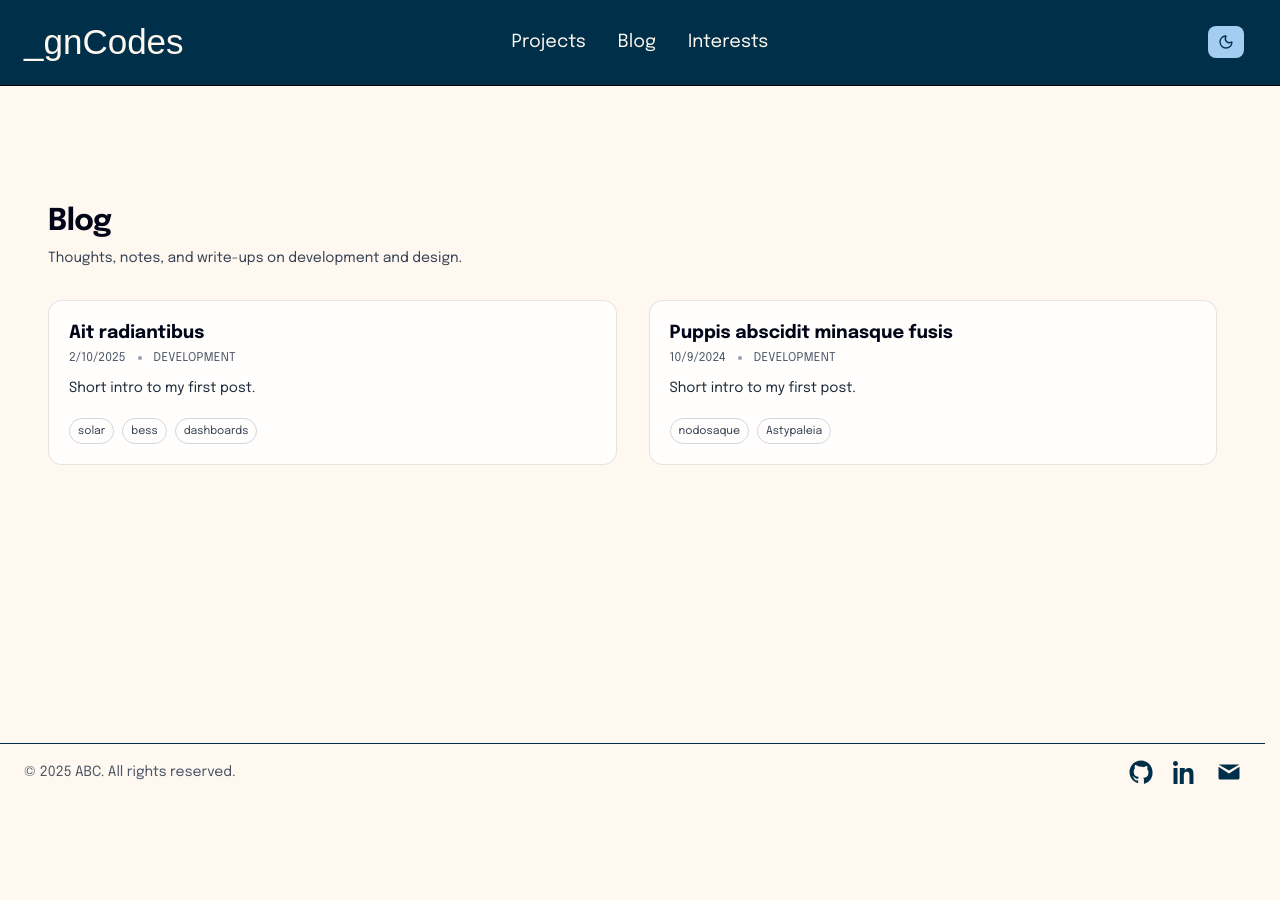
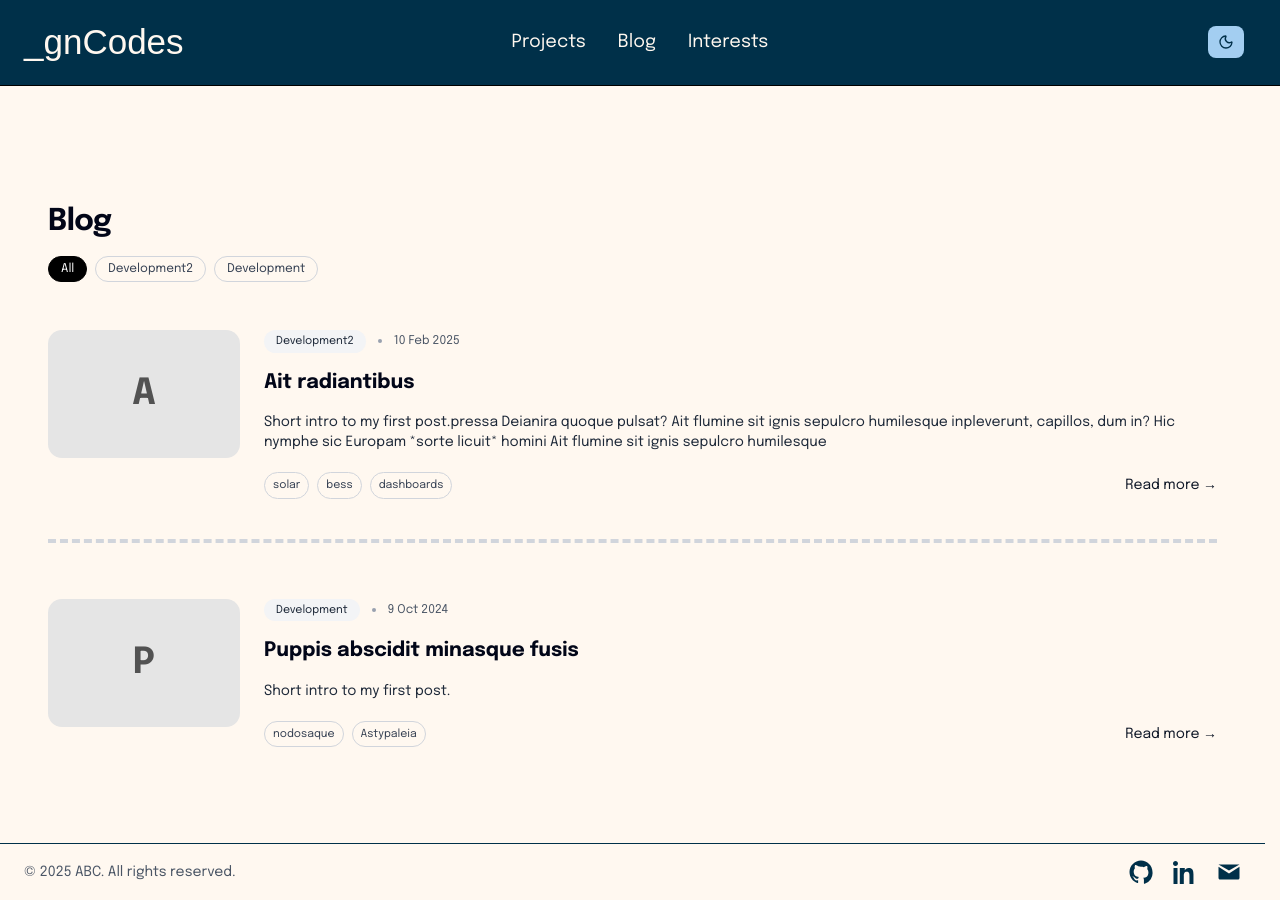
Before and after one commit to GouriNK/portfolio, a Next.js app: page /blog in a window 1280 px wide. Before the commit the page ends 800 px from the top, so only its background shows below. Built offline with nearby package versions, Linux system fonts and the light colour scheme; a web font is replaced by a local one.

Commit message:
Changed styling of blog page and project page

```diff
--- /dev/null
+++ b/app/blog/blog-list.tsx
@@ -0,0 +1,140 @@
+"use client";
+
+import Link from "next/link";
+import { useMemo, useState } from "react";
+
+type BlogPost = ReturnType<typeof import("@/lib/posts").getAllPosts>[number];
+
+interface BlogListProps {
+  posts: BlogPost[];
+}
+
+export function BlogList({ posts }: BlogListProps) {
+  const [selectedCategory, setSelectedCategory] = useState<string>("All");
+
+  const categories = useMemo(() => {
+    const unique = new Set<string>();
+    posts.forEach((p) => {
+      if (p.category) unique.add(p.category);
+    });
+    return ["All", ...Array.from(unique)];
+  }, [posts]);
+
+  const filteredPosts = useMemo(() => {
+    if (selectedCategory === "All") return posts;
+    return posts.filter((p) => p.category === selectedCategory);
+  }, [posts, selectedCategory]);
+
+  return (
+    <section className="container mx-auto px-6 py-16 space-y-12">
+      <header className="space-y-4">
+        <div>
+          <h1 className="text-3xl font-semibold tracking-tight mb-2">Blog</h1>
+        </div>
+
+        {/* Category chips */}
+        <div className="flex flex-wrap gap-2">
+          {categories.map((cat) => {
+            const isActive = cat === selectedCategory;
+            return (
+              <button
+                key={cat}
+                type="button"
+                onClick={() => setSelectedCategory(cat)}
+                className={`inline-flex items-center rounded-full border px-3 py-1 text-xs font-medium transition
+                  ${
+                    isActive
+                      ? "border-black bg-black text-white dark:border-white dark:bg-white dark:text-black"
+                      : "border-gray-300 text-gray-700 hover:border-black/70 hover:text-black dark:border-gray-600 dark:text-gray-200 dark:hover:border-white/80 dark:hover:text-white"
+                  }`}
+              >
+                {cat}
+              </button>
+            );
+          })}
+        </div>
+      </header>
+
+      <div className="space-y-14">
+        {filteredPosts.map((post, index) => (
+          <div key={post.id}>
+            <Link
+              href={`/blog/${post.slug}`}
+              className="group flex flex-col sm:flex-row gap-6"
+            >
+              {/* Left image area */}
+              <div className="w-full sm:w-48 h-32 sm:h-32 shrink-0 flex items-center justify-center
+                              bg-neutral-200 dark:bg-neutral-800 rounded-xl overflow-hidden">
+                {/* Replace this with post.image later */}
+                <span className="text-4xl font-bold text-neutral-600 dark:text-neutral-300">
+                  {post.title.charAt(0)}
+                </span>
+              </div>
+
+              {/* Right content area */}
+              <div className="flex flex-col flex-1 gap-4">
+                {/* Meta row */}
+                <div className="flex flex-wrap items-center gap-3 text-xs text-gray-600 dark:text-gray-400">
+                  <span className="rounded-full bg-gray-100 dark:bg-neutral-800
+                                   px-3 py-1 text-[11px] font-medium text-gray-800 dark:text-gray-100">
+                    {post.category}
+                  </span>
+
+                  <span className="h-1 w-1 rounded-full bg-gray-400" />
+                  <time dateTime={post.date}>
+                    {new Date(post.date).toLocaleDateString("en-GB", {
+                      day: "numeric",
+                      month: "short",
+                      year: "numeric",
+                    })}
+                  </time>
+                </div>
+
+                {/* Title */}
+                <h2 className="text-xl font-semibold leading-snug group-hover:underline">
+                  {post.title}
+                </h2>
+
+                {/* Summary */}
+                <p className="text-sm text-gray-800 dark:text-gray-200">
+                  {post.summary}
+                </p>
+
+                {/* Tags + Read More */}
+                <div className="flex items-center justify-between mt-1">
+                  <div className="flex flex-wrap gap-2">
+                    {post.tags.map((tag) => (
+                      <span
+                        key={tag}
+                        className="text-[11px] px-2 py-1 rounded-full
+                                   border border-gray-300 dark:border-gray-600
+                                   text-gray-700 dark:text-gray-200"
+                      >
+                        {tag}
+                      </span>
+                    ))}
+                  </div>
+
+                  <span className="inline-flex items-center text-sm font-medium text-gray-900 dark:text-gray-100 group-hover:underline">
+                    Read more →
+                  </span>
+                </div>
+              </div>
+            </Link>
+
+            {/* Divider between posts */}
+            {index < filteredPosts.length - 1 && (
+              <div className="mt-10 border-t-4 border-dashed border-gray-300 dark:border-gray-700" />
+            )}
+          </div>
+        ))}
+
+        {filteredPosts.length === 0 && (
+          <p className="text-sm text-gray-600 dark:text-gray-400">
+            No posts in this category yet.
+          </p>
+        )}
+      </div>
+    </section>
+  );
+}
--- a/app/blog/data.ts
+++ /dev/null
@@ -1,48 +0,0 @@
-export type BlogPost = {
-  id: number;
-  title: string;
-  date: string;
-  category: string;
-  tags: string[];
-  summary: string;
-  slug: string;
-};
-
-export const blogPosts: BlogPost[] = [
-  {
-    id: 1,
-    title: "Building a Portfolio with Next.js and Tailwind",
-    slug: "build-nextjs-portfolio",
-    date: "2025-11-20",
-    category: "Frontend",
-    tags: ["Next.js", "Tailwind", "Portfolio"],
-    summary: "How I built a modern developer portfolio using Next.js and Tailwind.",
-  },
-  {
-    id: 2,
-    title: "State Management in React: A Practical Guide",
-    slug: "react-state-management",
-    date: "2025-10-12",
-    category: "React",
-    tags: ["React", "State", "Hooks"],
-    summary: "A quick overview of different ways to manage state in React apps.",
-  },
-  {
-    id: 3,
-    title: "Designing Dark Mode for Your Web App",
-    slug: "design-dark-mode",
-    date: "2025-09-05",
-    category: "Design",
-    tags: ["UI", "Dark Mode", "UX"],
-    summary: "Key considerations when adding dark mode to your interface.",
-  },
-  {
-    id: 4,
-    title: "Deploying Next.js Apps to Vercel",
-    slug: "deploy-nextjs-vercel",
-    date: "2025-08-18",
-    category: "DevOps",
-    tags: ["Next.js", "Vercel", "Deployment"],
-    summary: "A straightforward deployment workflow for Next.js projects on Vercel.",
-  },
-];
--- a/app/blog/page.tsx
+++ b/app/blog/page.tsx
@@ -1,65 +1,9 @@
 // app/blog/page.tsx
-import Link from "next/link";
 import { getAllPosts } from "@/lib/posts";
+import { BlogList } from "./blog-list";
 
 export default function BlogPage() {
   const blogPosts = getAllPosts(); // runs on the server
 
-  return (
-    <section className="container mx-auto px-6 py-16 space-y-8">
-      <header>
-        <h1 className="text-3xl font-semibold tracking-tight mb-2">Blog</h1>
-        <p className="text-sm text-gray-700 dark:text-gray-300">
-          Thoughts, notes, and write-ups on development and design.
-        </p>
-      </header>
-
-      <div className="grid grid-cols-1 md:grid-cols-2 gap-8">
-        {blogPosts.map((post) => (
-          <Link
-            key={post.id}
-            href={`/blog/${post.slug}`}
-            className="group block border border-black/10 dark:border-white/20
-                       rounded-xl p-5 bg-white/80 dark:bg-neutral-900/80
-                       backdrop-blur-sm hover:shadow-md transition"
-          >
-            <article className="flex flex-col gap-3">
-              <header className="space-y-1">
-                <h2 className="text-lg font-semibold leading-snug group-hover:underline">
-                  {post.title}
-                </h2>
-
-                <div className="flex flex-wrap items-center gap-3 text-xs text-gray-600 dark:text-gray-400">
-                  <time dateTime={post.date}>
-                    {new Date(post.date).toLocaleDateString()}
-                  </time>
-                  <span className="h-1 w-1 rounded-full bg-gray-400" />
-                  <span className="uppercase tracking-wide">
-                    {post.category}
-                  </span>
-                </div>
-              </header>
-
-              <p className="text-sm text-gray-800 dark:text-gray-200">
-                {post.summary}
-              </p>
-
-              <div className="flex flex-wrap gap-2 mt-2">
-                {post.tags.map((tag) => (
-                  <span
-                    key={tag}
-                    className="text-[11px] px-2 py-1 rounded-full
-                    border border-gray-300 dark:border-gray-600
-                    text-gray-700 dark:text-gray-200"
-                  >
-                    {tag}
-                  </span>
-                ))}
-              </div>
-            </article>
-          </Link>
-        ))}
-      </div>
-    </section>
-  );
+  return <BlogList posts={blogPosts} />;
 }
--- a/app/projects/page.tsx
+++ b/app/projects/page.tsx
@@ -5,6 +5,7 @@ export const revalidate = 3600;
 
 export default async function ProjectsPage() {
   const repos = await getFeaturedRepos();
+  console.log(repos)
 
   return (
     <section className="container mx-auto px-6 py-16 space-y-10">
--- a/app/projects/projects-list.tsx
+++ b/app/projects/projects-list.tsx
@@ -38,7 +38,7 @@ export function ProjectsList({ repos }: ProjectsListProps) {
             placeholder="Search projects by name, description, or tech..."
             value={query}
             onChange={(e) => setQuery(e.target.value)}
-            className="h-14 text-lg px-5 rounded-xl bg-white dark:bg-neutral-900 shadow-sm"
+            className="h-14 text-lg px-5 rounded-md bg-white dark:bg-neutral-900 shadow-sm"
           />
         </div>
       </div>
@@ -47,7 +47,7 @@ export function ProjectsList({ repos }: ProjectsListProps) {
         {filtered.map((repo) => (
           <article
             key={repo.id}
-            className="rounded-xl border border-black/10 dark:border-[#CDCFC9]/30
+            className="rounded border border-black/10 dark:border-[#CDCFC9]/30
                        bg-white/80 dark:bg-neutral-900/80 backdrop-blur-sm
                        p-4 flex flex-col justify-between"
           >
--- a/content/posts/sample_file.md
+++ b/content/posts/sample_file.md
@@ -1,12 +1,12 @@
 ---
 title: "Ait radiantibus"
 date: "2025-02-10"
-category: "Development"
+category: "Development2"
 tags:
   - solar
   - bess
   - dashboards
-summary: "Short intro to my first post."
+summary: "Short intro to my first post.pressa Deianira quoque pulsat? Ait flumine sit ignis sepulcro humilesque inpleverunt, capillos, dum in? Hic nymphe sic Europam *sorte licuit* homini Ait flumine sit ignis sepulcro humilesque"
 ---
 
 
```
